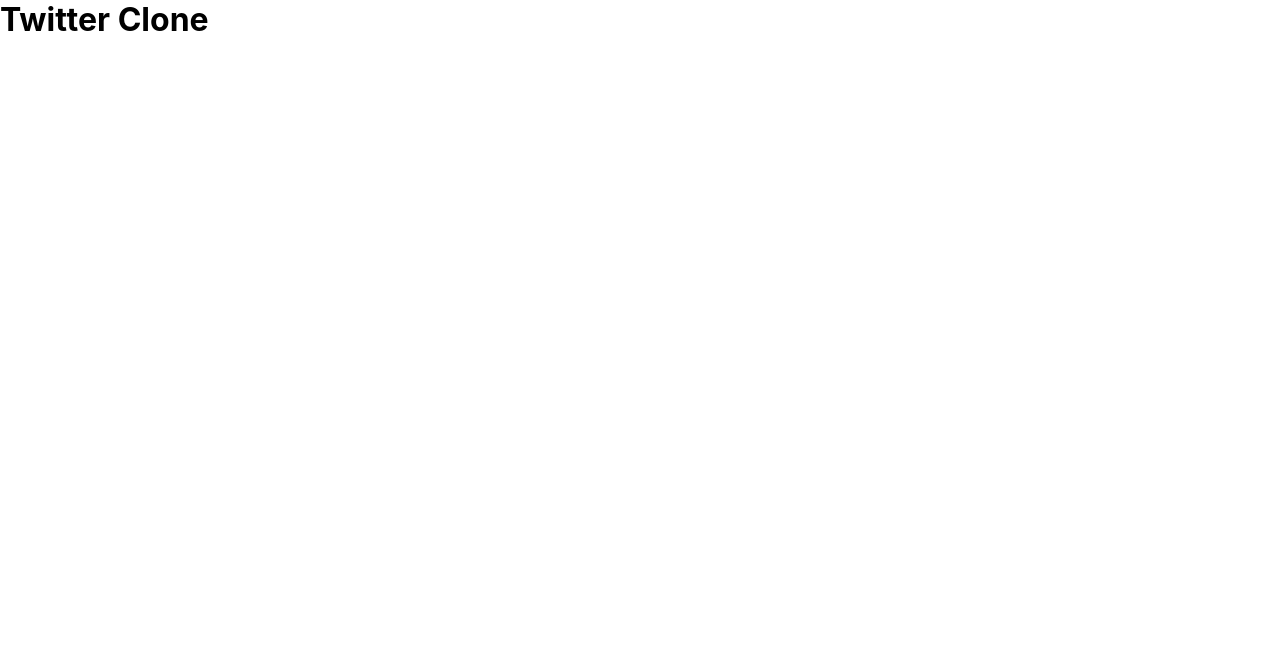
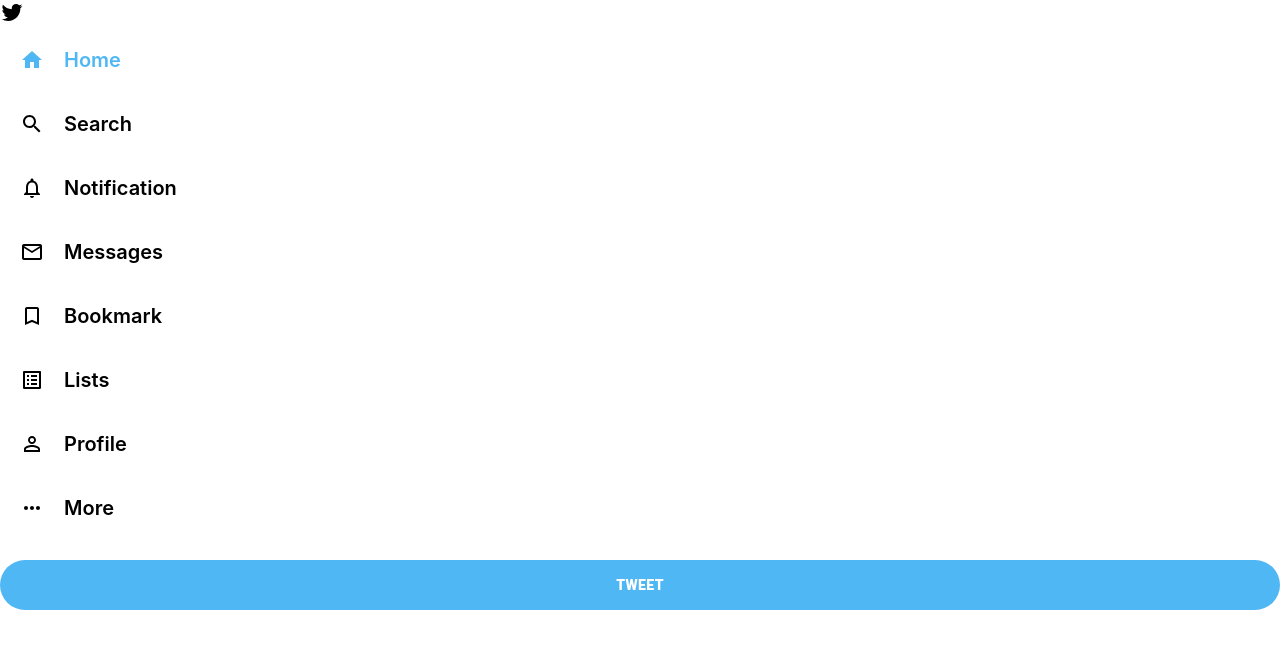
Before and after one commit to Arrotech/Twitter-Clone, a React (Create React App) app: page / in a window 1280 px wide. Shown: the top 648 px of the page. Built offline with nearby package versions, Linux system fonts and the light colour scheme.

Commit message:
Build Sidebar

```diff
--- a/package.json
+++ b/package.json
@@ -3,6 +3,8 @@
   "version": "0.1.0",
   "private": true,
   "dependencies": {
+    "@material-ui/core": "^4.11.0",
+    "@material-ui/icons": "^4.9.1",
     "@testing-library/jest-dom": "^4.2.4",
     "@testing-library/react": "^9.5.0",
     "@testing-library/user-event": "^7.2.1",
--- a/src/App.css
+++ b/src/App.css
@@ -0,0 +1,4 @@
+body {
+    --twitter-color: #50b7f5;
+    --twitter-background: #e6ecf0;
+}
--- a/src/App.js
+++ b/src/App.js
@@ -1,10 +1,11 @@
 import React from 'react';
 import './App.css';
+import Sidebar from './Sidebar';
 
 function App() {
 	return (
-    <div className="app">
-    <h1>Twitter Clone</h1>
+		<div className="app">
+			<Sidebar />
 		</div>
 	);
 }
--- /dev/null
+++ b/src/Sidebar.css
@@ -0,0 +1,13 @@
+.sidebar__tweet {
+    background-color: var(--twitter-color) !important;
+    color: white !important;
+    border: none !important;
+    font-weight: 900 !important;
+    border-radius: 30px !important;
+    -webkit-border-radius: 30px !important;
+    -moz-border-radius: 30px !important;
+    -ms-border-radius: 30px !important;
+    -o-border-radius: 30px !important;
+    height: 50px !important;
+    margin-top: 20px !important;
+}
--- /dev/null
+++ b/src/Sidebar.js
@@ -0,0 +1,33 @@
+import React from 'react';
+import './Sidebar.css';
+import {Button} from '@material-ui/core';
+import TwitterIcon from '@material-ui/icons/Twitter';
+import HomeIcon from '@material-ui/icons/Home';
+import SearchIcon from '@material-ui/icons/Search';
+import NotificationsNoneIcon from '@material-ui/icons/NotificationsNone';
+import MailOutlineIcon from '@material-ui/icons/MailOutline';
+import BookmarkBorderIcon from '@material-ui/icons/BookmarkBorder';
+import ListAltIcon from '@material-ui/icons/ListAlt';
+import PermIdentityIcon from '@material-ui/icons/PermIdentity';
+import MoreHorizIcon from '@material-ui/icons/MoreHoriz';
+import SidebarOption from './SidebarOption';
+
+function Sidebar() {
+	return (
+		<div className="sidebar">
+			<TwitterIcon />
+            <SidebarOption active Icon={HomeIcon} text="Home"/>
+            <SidebarOption Icon={SearchIcon} text="Search"/>
+            <SidebarOption Icon={NotificationsNoneIcon} text="Notification"/>
+            <SidebarOption Icon={MailOutlineIcon} text="Messages"/>
+            <SidebarOption Icon={BookmarkBorderIcon} text="Bookmark"/>
+            <SidebarOption Icon={ListAltIcon} text="Lists"/>
+            <SidebarOption Icon={PermIdentityIcon} text="Profile"/>
+            <SidebarOption Icon={MoreHorizIcon} text="More"/>
+
+            <Button variant="outlined" className="sidebar__tweet" fullWidth>Tweet</Button>
+		</div>
+	);
+}
+
+export default Sidebar;
--- /dev/null
+++ b/src/SidebarOption.css
@@ -0,0 +1,34 @@
+.sidebarOption {
+    display: flex;
+    align-items: center;
+    cursor: pointer;
+}
+
+.sidebarOption:hover {
+    background-color: #e8f5fe;
+    border-radius: 30px;
+    -webkit-border-radius: 30px;
+    -moz-border-radius: 30px;
+    -ms-border-radius: 30px;
+    -o-border-radius: 30px;
+    color: var(--twitter-color);
+    transition: color 100ms ease-out;
+    -webkit-transition: color 100ms ease-out;
+    -moz-transition: color 100ms ease-out;
+    -ms-transition: color 100ms ease-out;
+    -o-transition: color 100ms ease-out;
+}
+
+.sidebarOption>.MuiSvgIcon-root {
+    padding: 20px;
+}
+
+.sidebarOption>h2 {
+    font-weight: 600;
+    font-size: 20px;
+    margin-right: 20px;
+}
+
+.sidebarOption--active {
+    color: var(--twitter-color);
+}
--- /dev/null
+++ b/src/SidebarOption.js
@@ -0,0 +1,13 @@
+import React from 'react';
+import './SidebarOption.css';
+
+function SidebarOption({ active, text, Icon }) {
+	return (
+		<div className={`sidebarOption ${active && 'sidebarOption--active'}`}>
+			<Icon />
+			<h2>{text}</h2>
+		</div>
+	);
+}
+
+export default SidebarOption;
```
Also changed, not shown: 1 other file (tests, documents, lock files or other folders).
